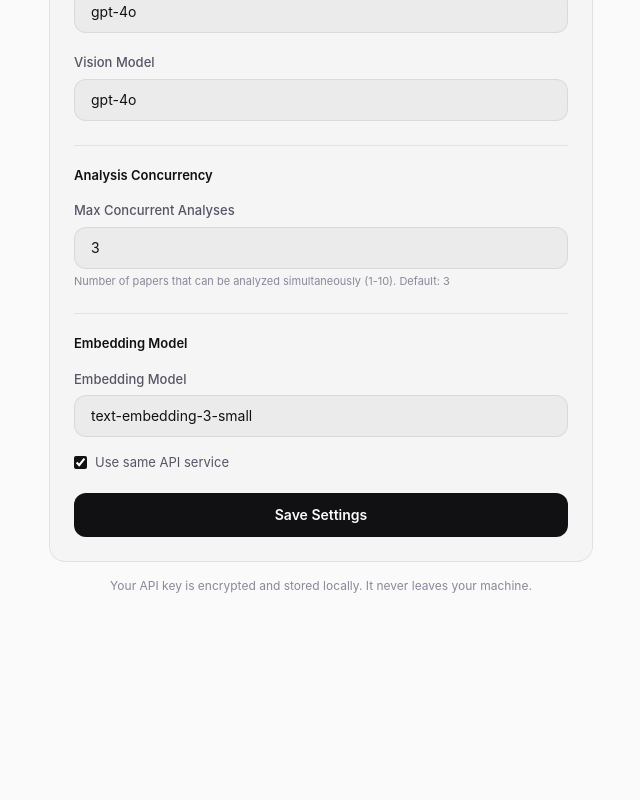
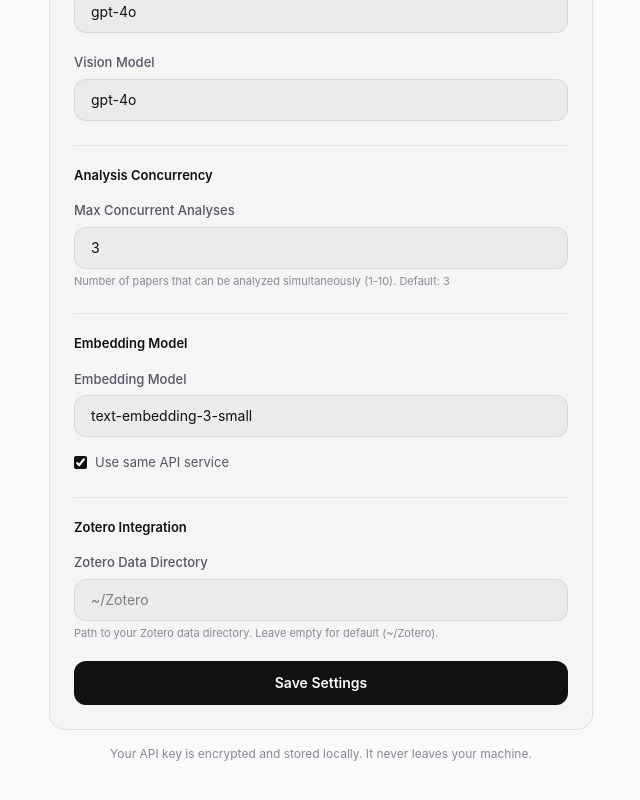
Before and after one commit to LvXinTao/EasyPaper, a Next.js app: page /settings in a window 1280 px wide. Shown: the part 687-1487 px from the top of the page, without its empty margins (319-959 px from the left). Before the commit the page ends 1321 px from the top, so only its background shows below. Built offline with nearby package versions, Linux system fonts and the light colour scheme; no server answers.

Commit message:
feat: add Zotero data directory to settings

```diff
--- a/src/app/api/settings/route.ts
+++ b/src/app/api/settings/route.ts
@@ -15,7 +15,8 @@ export async function GET() {
       embeddingBaseUrl: process.env.AI_BASE_URL || 'https://api.openai.com/v1',
       hasEmbeddingApiKey: false,
       theme: { preset: 'dark-minimal', customAccent: null },
-      maxConcurrent: 3
+      maxConcurrent: 3,
+      zoteroDataDir: ''
     });
   }
   return NextResponse.json({
@@ -28,7 +29,8 @@ export async function GET() {
     embeddingBaseUrl: settings.embeddingBaseUrl || settings.baseUrl || 'https://api.openai.com/v1',
     hasEmbeddingApiKey: !!(settings.embeddingApiKeyEncrypted || (settings.useSameApiForEmbedding ? settings.apiKeyEncrypted : false)),
     theme: settings.theme || { preset: 'dark-minimal', customAccent: null },
-    maxConcurrent: settings.maxConcurrent || 3
+    maxConcurrent: settings.maxConcurrent || 3,
+    zoteroDataDir: (settings.zoteroDataDir as string) || ''
   });
 }
 
@@ -74,6 +76,9 @@ export async function POST(request: Request) {
     merged.maxConcurrent = (val >= 1 && val <= 10) ? val : 3;
   }
 
+  // Update zoteroDataDir if provided
+  if (body.zoteroDataDir !== undefined) merged.zoteroDataDir = body.zoteroDataDir;
+
   await storage.saveSettings(merged);
   return NextResponse.json({ success: true });
 }
--- a/src/components/settings-form.tsx
+++ b/src/components/settings-form.tsx
@@ -13,6 +13,7 @@ interface SettingsData {
   embeddingBaseUrl: string;
   hasEmbeddingApiKey: boolean;
   maxConcurrent: number;
+  zoteroDataDir: string;
 }
 
 export function SettingsForm() {
@@ -26,6 +27,7 @@ export function SettingsForm() {
     embeddingBaseUrl: 'https://api.openai.com/v1',
     hasEmbeddingApiKey: false,
     maxConcurrent: 3,
+    zoteroDataDir: '',
   });
   const [apiKey, setApiKey] = useState('');
   const [embeddingApiKey, setEmbeddingApiKey] = useState('');
@@ -57,6 +59,7 @@ export function SettingsForm() {
         embeddingModel: settings.embeddingModel,
         useSameApiForEmbedding: settings.useSameApiForEmbedding,
         maxConcurrent: settings.maxConcurrent,
+        zoteroDataDir: settings.zoteroDataDir,
       };
       if (apiKey) {
         body.apiKey = apiKey;
@@ -257,6 +260,28 @@ export function SettingsForm() {
         )}
       </div>
 
+      <div style={{ marginTop: '24px', paddingTop: '20px', borderTop: '1px solid var(--border)' }}>
+        <h3 style={{ fontSize: '13px', fontWeight: 600, color: 'var(--text-primary)', marginBottom: '16px' }}>
+          Zotero Integration
+        </h3>
+        <div>
+          <label style={{ display: 'block', fontSize: '13px', fontWeight: 500, color: 'var(--text-secondary)', marginBottom: '6px' }}>
+            Zotero Data Directory
+          </label>
+          <input
+            type="text"
+            value={settings.zoteroDataDir}
+            onChange={(e) => setSettings({ ...settings, zoteroDataDir: e.target.value })}
+            className="w-full px-4 py-2.5 rounded-xl text-sm focus:outline-none"
+            style={{ background: 'var(--glass)', border: '1px solid var(--glass-border)', color: 'var(--text-primary)' }}
+            placeholder="~/Zotero"
+          />
+          <p style={{ fontSize: '11px', color: 'var(--text-tertiary)', marginTop: '4px' }}>
+            Path to your Zotero data directory. Leave empty for default (~/Zotero).
+          </p>
+        </div>
+      </div>
+
       {message && (
         <div
           className="text-sm font-medium px-4 py-2.5 rounded-xl"
```
